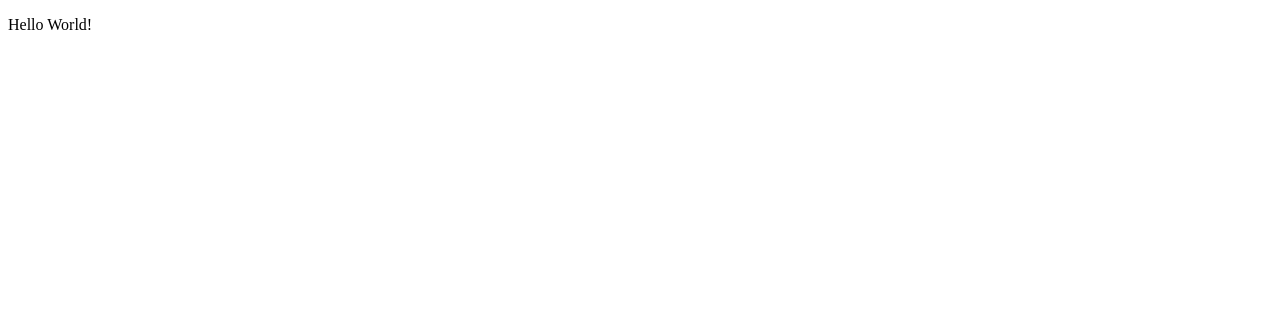
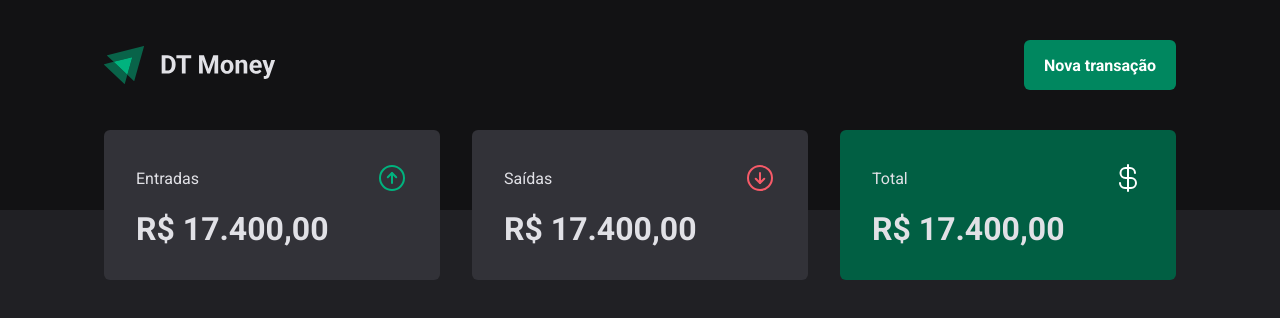
Before and after one commit to BrunaDuarte-3321/Ignite_ReactJS_2022, a React (Vite) app in the folder 03-DT-MONEY/: page / in a window 1280 px wide. Shown: the top 318 px of the page. Built offline with nearby package versions, Linux system fonts and the light colour scheme.

Commit message:
Adicionando component Transictions, Header, Summary da aplicação.

```diff
--- a/03-DT-MONEY/index.html
+++ b/03-DT-MONEY/index.html
@@ -2,9 +2,13 @@
 <html lang="en">
   <head>
     <meta charset="UTF-8" />
-    <link rel="icon" type="image/svg+xml" href="/vite.svg" />
+    <link rel="preconnect" href="https://fonts.googleapis.com"/>
+    <link rel="preconnect" href="https://fonts.gstatic.com" crossorigin/>
+
     <meta name="viewport" content="width=device-width, initial-scale=1.0" />
-    <title>Vite + React + TS</title>
+
+    <link href="https://fonts.googleapis.com/css2?family=Roboto:wght@400;700&display=swap" rel="stylesheet"/>
+    <title>DT MONEY</title>
   </head>
   <body>
     <div id="root"></div>
--- a/03-DT-MONEY/package.json
+++ b/03-DT-MONEY/package.json
@@ -10,6 +10,7 @@
     "lint": "eslint src --ext .ts,.tsx --fix"
   },
   "dependencies": {
+    "phosphor-react": "^1.4.1",
     "react": "^18.2.0",
     "react-dom": "^18.2.0",
     "styled-components": "^5.3.6"
--- a/03-DT-MONEY/src/App.tsx
+++ b/03-DT-MONEY/src/App.tsx
@@ -1,12 +1,13 @@
 import { ThemeProvider } from 'styled-components'
+import { Transactions } from './pages/Transactions'
 import { defaultTheme } from './styles/theme/default'
+import { GlobalStyle } from './styles/theme/global'
 
 export const App = () => {
   return (
     <ThemeProvider theme={defaultTheme}>
-      <div>
-        <p>Hello World!</p>
-      </div>
+      <Transactions />
+      <GlobalStyle />
     </ThemeProvider>
   )
 }
--- /dev/null
+++ b/03-DT-MONEY/src/components/Header/index.tsx
@@ -0,0 +1,12 @@
+import { HeaderContainer, HeaderContent, NewTransactionButton } from './styles'
+import logoImg from '../../assets/logo.svg'
+export function Header() {
+  return (
+    <HeaderContainer>
+      <HeaderContent>
+        <img src={logoImg} alt="" />
+        <NewTransactionButton>Nova transação</NewTransactionButton>
+      </HeaderContent>
+    </HeaderContainer>
+  )
+}
--- /dev/null
+++ b/03-DT-MONEY/src/components/Header/styles.ts
@@ -0,0 +1,34 @@
+import styled from 'styled-components'
+
+export const HeaderContainer = styled.header`
+  background-color: ${({ theme }) => theme['gray-900']};
+  padding: 2.5rem 0 7.5rem;
+`
+
+export const HeaderContent = styled.div`
+  width: 100%;
+  max-width: 1120px;
+  margin: 0 auto;
+  padding: 0 1.5rem;
+
+  display: flex;
+  justify-content: space-between;
+  align-items: center;
+`
+
+export const NewTransactionButton = styled.button`
+  height: 50px;
+  border: 0;
+  background: ${({ theme }) => theme['green-500']};
+  color: ${({ theme }) => theme.white};
+  font-weight: bold;
+  padding: 0 1.25rem;
+  border-radius: 6px;
+  cursor: pointer;
+
+  transition: background-color 0.2s;
+
+  &:hover {
+    background: ${({ theme }) => theme['green-700']};
+  }
+`
--- /dev/null
+++ b/03-DT-MONEY/src/components/Summary/index.tsx
@@ -0,0 +1,30 @@
+import { ArrowCircleUp, CurrencyDollar, ArrowCircleDown } from 'phosphor-react'
+import { SummaryCard, SummaryContainer } from './styles'
+
+export function Summary() {
+  return (
+    <SummaryContainer>
+      <SummaryCard>
+        <header>
+          <span>Entradas</span>
+          <ArrowCircleUp size={32} color="#00b37e" />
+        </header>
+        <strong>R$ 17.400,00</strong>
+      </SummaryCard>
+      <SummaryCard>
+        <header>
+          <span>Saídas</span>
+          <ArrowCircleDown size={32} color="#f75a68" />
+        </header>
+        <strong>R$ 17.400,00</strong>
+      </SummaryCard>
+      <SummaryCard variant="green">
+        <header>
+          <span>Total</span>
+          <CurrencyDollar size={32} color="#ffff" />
+        </header>
+        <strong>R$ 17.400,00</strong>
+      </SummaryCard>
+    </SummaryContainer>
+  )
+}
--- /dev/null
+++ b/03-DT-MONEY/src/components/Summary/styles.ts
@@ -0,0 +1,43 @@
+import styled, { css } from 'styled-components'
+
+export const SummaryContainer = styled.section`
+  width: 100%;
+  max-width: 1120px;
+  margin: 0 auto;
+  padding: 0 1.5rem;
+
+  display: grid;
+  grid-template-columns: repeat(3, 1fr);
+  gap: 2rem;
+
+  margin-top: -5rem;
+`
+
+interface SummaryCardProps {
+  variant?: 'green'
+}
+
+export const SummaryCard = styled.div<SummaryCardProps>`
+  background: ${({ theme }) => theme['gray-600']};
+  border-radius: 6px;
+  padding: 2rem;
+
+  header {
+    display: flex;
+    align-items: center;
+    justify-content: space-between;
+    color: ${({ theme }) => theme['gray-100']};
+  }
+
+  strong {
+    display: block;
+    margin-top: 1rem;
+    font-size: 2rem;
+  }
+
+  ${({ variant, theme }) =>
+    variant === 'green' &&
+    css`
+      background: ${theme['green-700']};
+    `}
+`
--- /dev/null
+++ b/03-DT-MONEY/src/pages/Transactions/index.tsx
@@ -0,0 +1,11 @@
+import { Header } from '../../components/Header'
+import { Summary } from '../../components/Summary'
+
+export function Transactions() {
+  return (
+    <div>
+      <Header />
+      <Summary />
+    </div>
+  )
+}
--- /dev/null
+++ b/03-DT-MONEY/src/styles/theme/global.ts
@@ -0,0 +1,24 @@
+import { createGlobalStyle } from 'styled-components'
+
+export const GlobalStyle = createGlobalStyle`
+  *{
+    margin: 0;
+    padding: 0;
+    box-sizing: border-box;
+
+    :focus{
+      outline: 0;
+      box-shadow: 0 0 0 2px ${({ theme }) => theme['green-500']} ;
+    }
+  }
+
+  body{
+    background: ${({ theme }) => theme['gray-800']};
+    color: ${({ theme }) => theme['gray-100']};
+    -weblit-font-smoothing: antialiased;
+  }
+
+  body, input, textarea, button{
+    font: 400 1rem Roboto, sans-serif;
+  }
+`
```
Also changed, not shown: 03-DT-MONEY/src/assets/logo.svg (added), 03-DT-MONEY/src/pages/Transactions/styles.ts (added), 1 other file (tests, documents, lock files or other folders).
